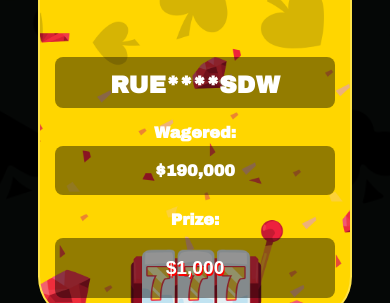
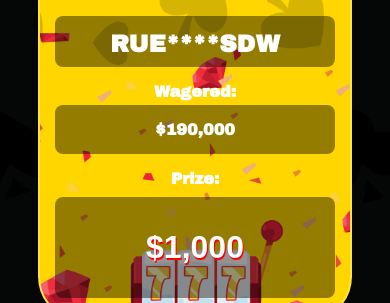
Before and after one commit to noorb404/leaderBoard, a plain HTML site: page leader/index.html in a window 390 px wide. Shown: the part 541-844 px from the top of the page. Drawn offline with Linux system fonts and the light colour scheme; a web font is replaced by a local one.

Commit message:
Update styles.css

```diff
--- a/leader/styles.css
+++ b/leader/styles.css
@@ -557,7 +557,7 @@ body {
     }
 
     .bonus {
-        font-size: 1.2rem; /* Larger size for bonus value */
+        font-size: 2rem; /* Larger size for bonus value */
         font-weight: bold;
         color: #ffffff; /* Gold color for bonus */
         text-shadow: 1px 2px #ff0000;
```
